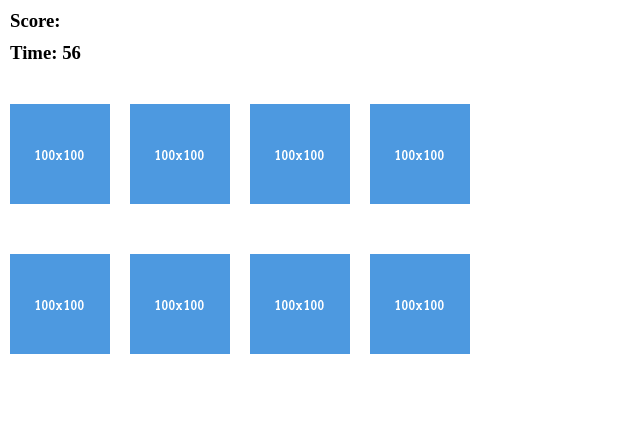
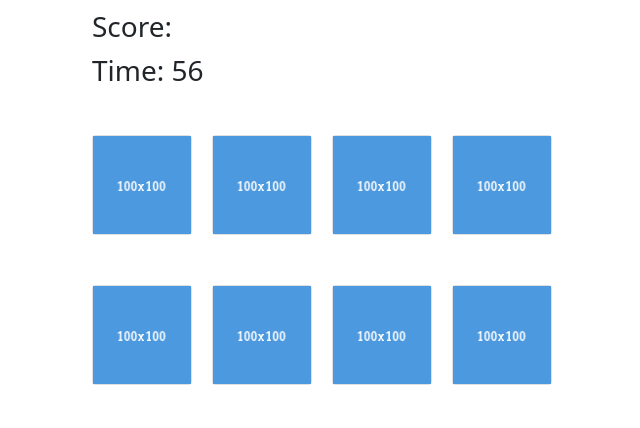
Before and after one commit to ugurkellecioglu/hafizaoyunu, a plain HTML site: page index.html in a window 1280 px wide. Shown: the whole page, without its empty margins (0-640 px from the left). Drawn offline with nearby package versions, Linux system fonts and the light colour scheme.

Commit message:
index html bootstrap eklendi güzel bir görünüm

```diff
--- a/index.html
+++ b/index.html
@@ -8,16 +8,25 @@
     <link rel="stylesheet" href="style.css">
     <script src="app.js"></script>
 
+    <!-- CSS only -->
+<link href="https://cdn.jsdelivr.net/npm/bootstrap@5.0.0-beta1/dist/css/bootstrap.min.css" rel="stylesheet" integrity="sha384-giJF6kkoqNQ00vy+HMDP7azOuL0xtbfIcaT9wjKHr8RbDVddVHyTfAAsrekwKmP1" crossorigin="anonymous">
+
+<!-- JavaScript Bundle with Popper -->
+<script src="https://cdn.jsdelivr.net/npm/bootstrap@5.0.0-beta1/dist/js/bootstrap.bundle.min.js" integrity="sha384-ygbV9kiqUc6oa4msXn9868pTtWMgiQaeYH7/t7LECLbyPA2x65Kgf80OJFdroafW" crossorigin="anonymous"></script>
+
 </head>
 <body>
 
     <div class="container">
-        <div class="gostergeler">
-            <h3 class="score">Score: <span id="score"></span></h3>
-            <h3 class="time">Time: <span id="time"></span></h3>
+        <div class="row justify-content-center">
+            <div class="gostergeler">
+                <h3 class="score">Score: <span id="score"></span></h3>
+                <h3 class="time">Time: <span id="time"></span></h3>
+            </div>
+
         </div>
+        <div class="cardContainer"></div>
 
-        <div class="cardContainer"></div>
     </div>
 
 </body>
```
